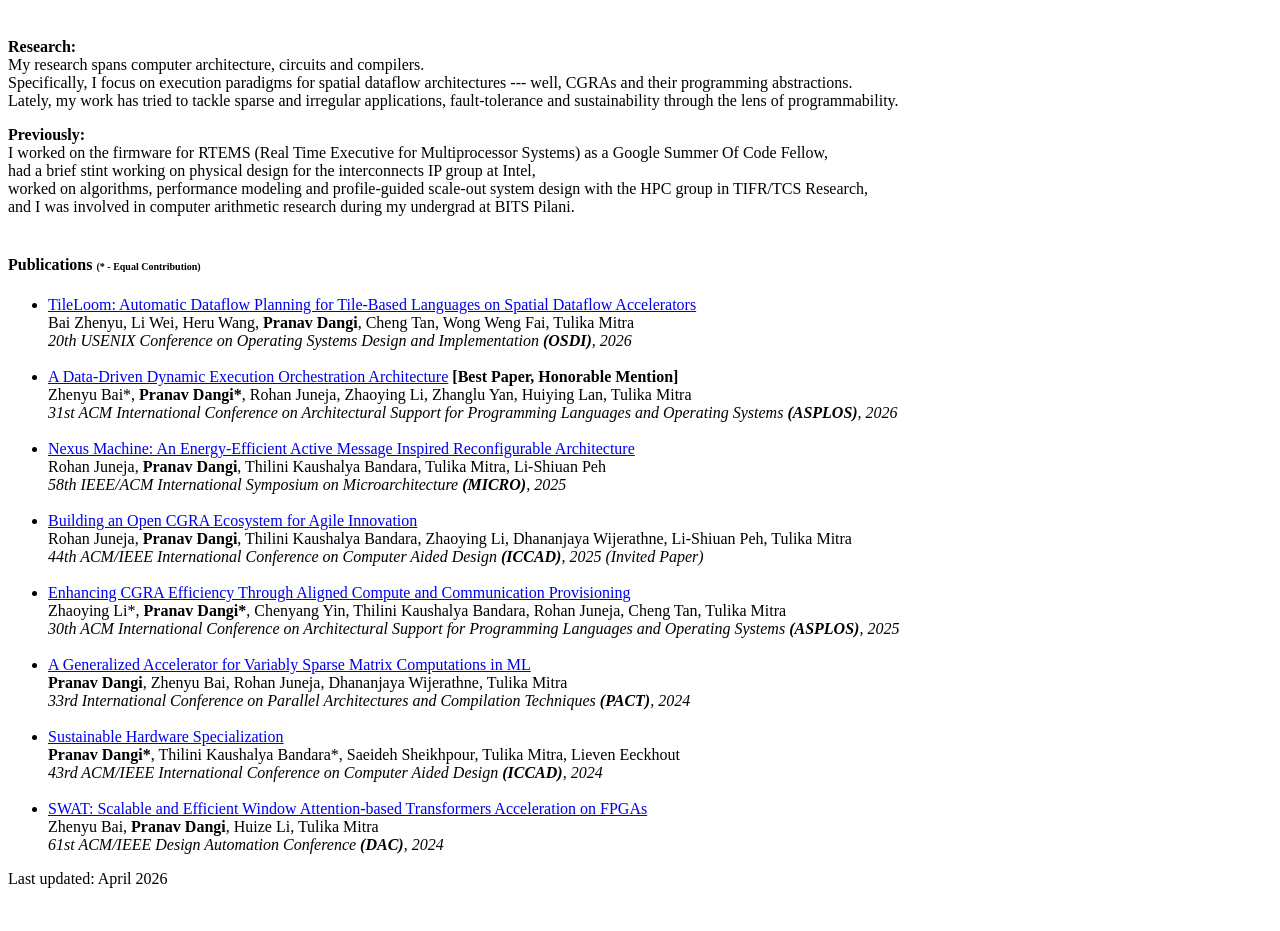
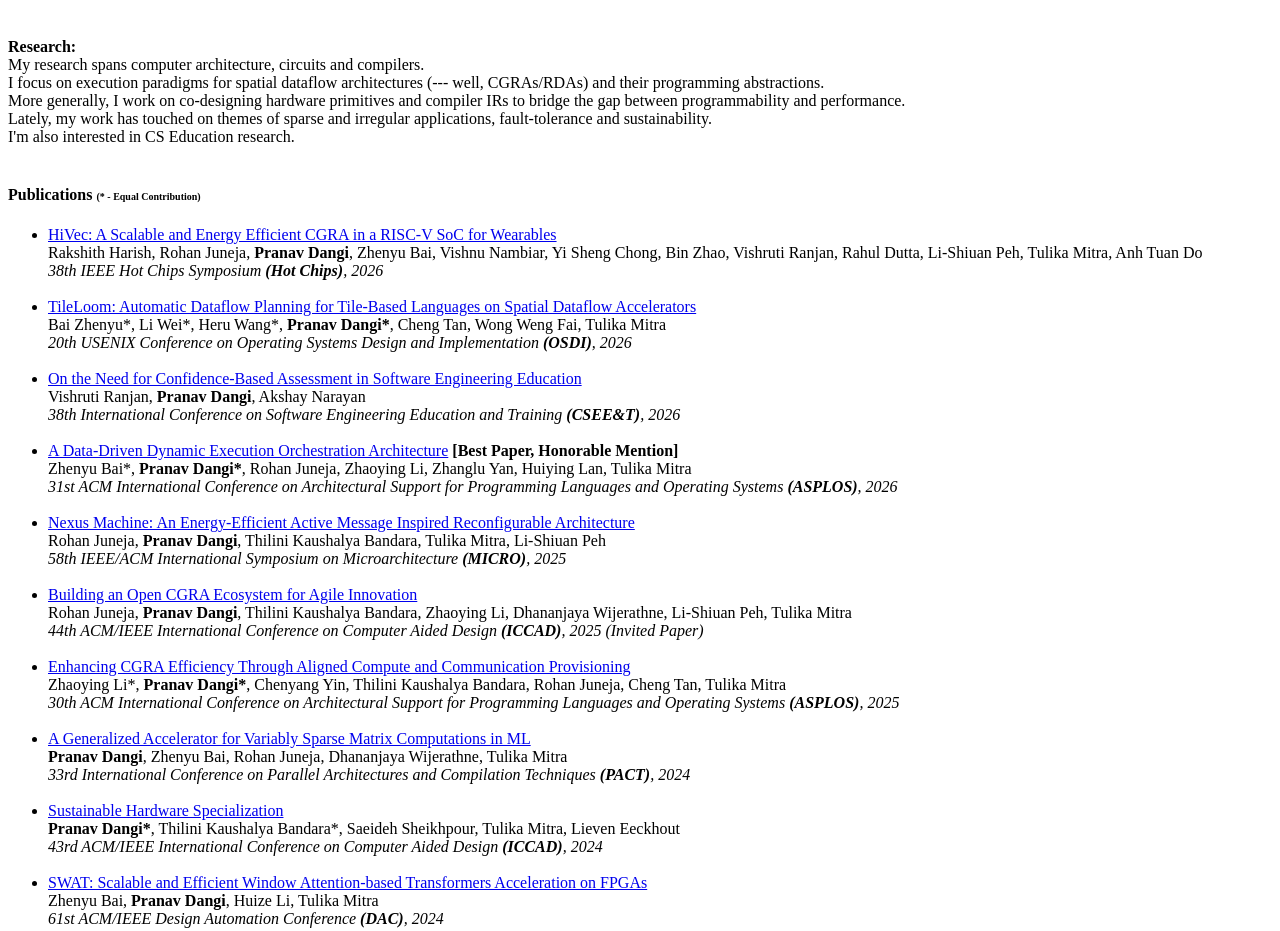
Before and after one commit to pranavdangi/pranavdangi.github.io, a plain HTML site: page front.html in a window 1280 px wide. Shown: the part 380-1311 px from the top of the page. Before the commit the page ends 1284 px from the top, so only its background shows below. Drawn offline with Linux system fonts and the light colour scheme.

Commit message:
Update june 2026

```diff
--- a/front.html
+++ b/front.html
@@ -44,20 +44,32 @@
 <p><b>
 <p><font size="3em"> Research:</b>
   <br> My research spans computer architecture, circuits and compilers.
-  <br> Specifically, I focus on execution paradigms for spatial dataflow architectures --- well, CGRAs and their programming abstractions.
-  <br> Lately, my work has tried to tackle sparse and irregular applications, fault-tolerance and sustainability through the lens of programmability.
-<p><b><font size="3em">Previously:</b>
-  <br> I worked on the firmware for RTEMS (Real Time Executive for Multiprocessor Systems) as a Google Summer Of Code Fellow,
-  <br> had a brief stint working on physical design for the interconnects IP group at Intel,
-  <br> worked on algorithms, performance modeling and profile-guided scale-out system design with the HPC group in TIFR/TCS Research,
-  <br> and I was involved in computer arithmetic research during my undergrad at BITS Pilani.
+  <br> I focus on execution paradigms for spatial dataflow architectures (--- well, CGRAs/RDAs) and their programming abstractions.
+  <br> More generally, I work on co-designing hardware primitives and compiler IRs to bridge the gap between programmability and performance.
+  <br> Lately, my work has touched on themes of sparse and irregular applications, fault-tolerance and sustainability.
+  <br> I'm also interested in CS Education research.
+<!-- <p><b><font size="3em">Previously:</b> -->
+<!--   <br> I worked on the firmware for RTEMS (Real Time Executive for Multiprocessor Systems) as a Google Summer Of Code Fellow, -->
+<!--   <br> had a brief stint working on physical design for the interconnects IP group at Intel, -->
+<!--   <br> worked on algorithms, performance modeling and profile-guided scale-out system design with the HPC group in TIFR/TCS Research, -->
+<!--   <br> and I was involved in computer arithmetic research during my undergrad at BITS Pilani. -->
 <br><br>
 
 <H5>Publications <font size="1em">(* - Equal Contribution)</font> </H5>
 <ul>
+      <li><a href="papers/HOTCHIPS26.pdf" target="_blank">HiVec: A Scalable and Energy Efficient CGRA in a RISC-V SoC for Wearables</a>
+        <br> Rakshith Harish, Rohan Juneja, <b>Pranav Dangi</b>, Zhenyu Bai, Vishnu Nambiar, Yi Sheng Chong, Bin Zhao, Vishruti Ranjan, Rahul Dutta, Li-Shiuan Peh, Tulika Mitra, Anh Tuan Do
+        <br><em>38th IEEE Hot Chips Symposium <b>(Hot Chips)</b>, 2026</em>
+      <br/>
+      <br/>
       <li><a href="papers/OSDI26.pdf" target="_blank">TileLoom: Automatic Dataflow Planning for Tile-Based Languages on Spatial Dataflow Accelerators</a>
-        <br> Bai Zhenyu, Li Wei, Heru Wang, <b>Pranav Dangi</b>, Cheng Tan, Wong Weng Fai, Tulika Mitra
+        <br> Bai Zhenyu*, Li Wei*, Heru Wang*, <b>Pranav Dangi*</b>, Cheng Tan, Wong Weng Fai, Tulika Mitra
         <br><em>20th USENIX Conference on Operating Systems Design and Implementation <b>(OSDI)</b>, 2026</em>
+      <br/>
+      <br/>
+      <li><a href="papers/CSEET26.pdf" target="_blank">On the Need for Confidence-Based Assessment in Software Engineering Education</a>
+        <br> Vishruti Ranjan, <b>Pranav Dangi</b>, Akshay Narayan
+        <br><em>38th International Conference on Software Engineering Education and Training <b>(CSEE&T)</b>, 2026</em>
       <br/>
       <br/>
       <li><a href="papers/ASPLOS26.pdf" target="_blank">A Data-Driven Dynamic Execution Orchestration Architecture</a> <b>[Best Paper, Honorable Mention]</b>
@@ -94,7 +106,7 @@
           <br>Zhenyu Bai, <b>Pranav Dangi</b>, Huize Li, Tulika Mitra
           <br><em>61st ACM/IEEE Design Automation Conference <b>(DAC)</b>, 2024</em>
     </ul>
-Last updated: April 2026
+Last updated: June 2026
 </font></p>
 </body>
 
```
Also changed, not shown: 1 other file.
